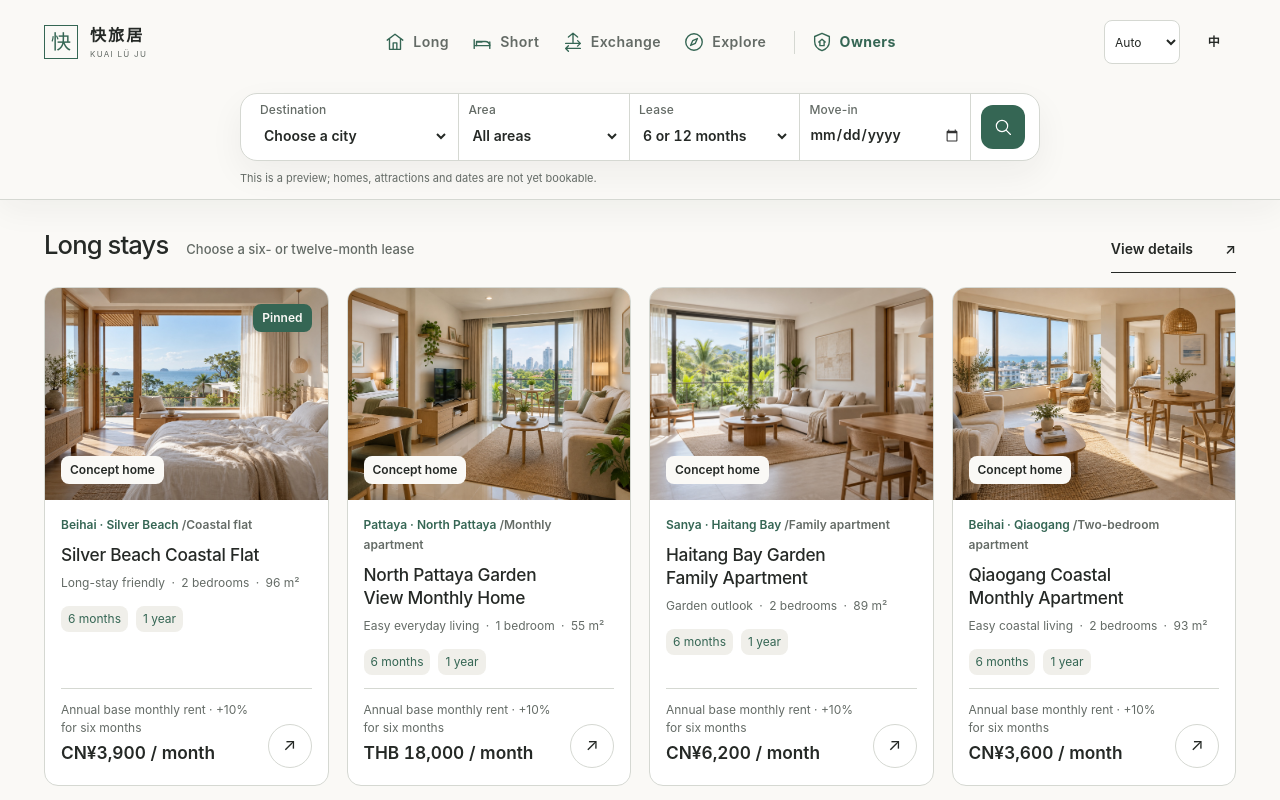
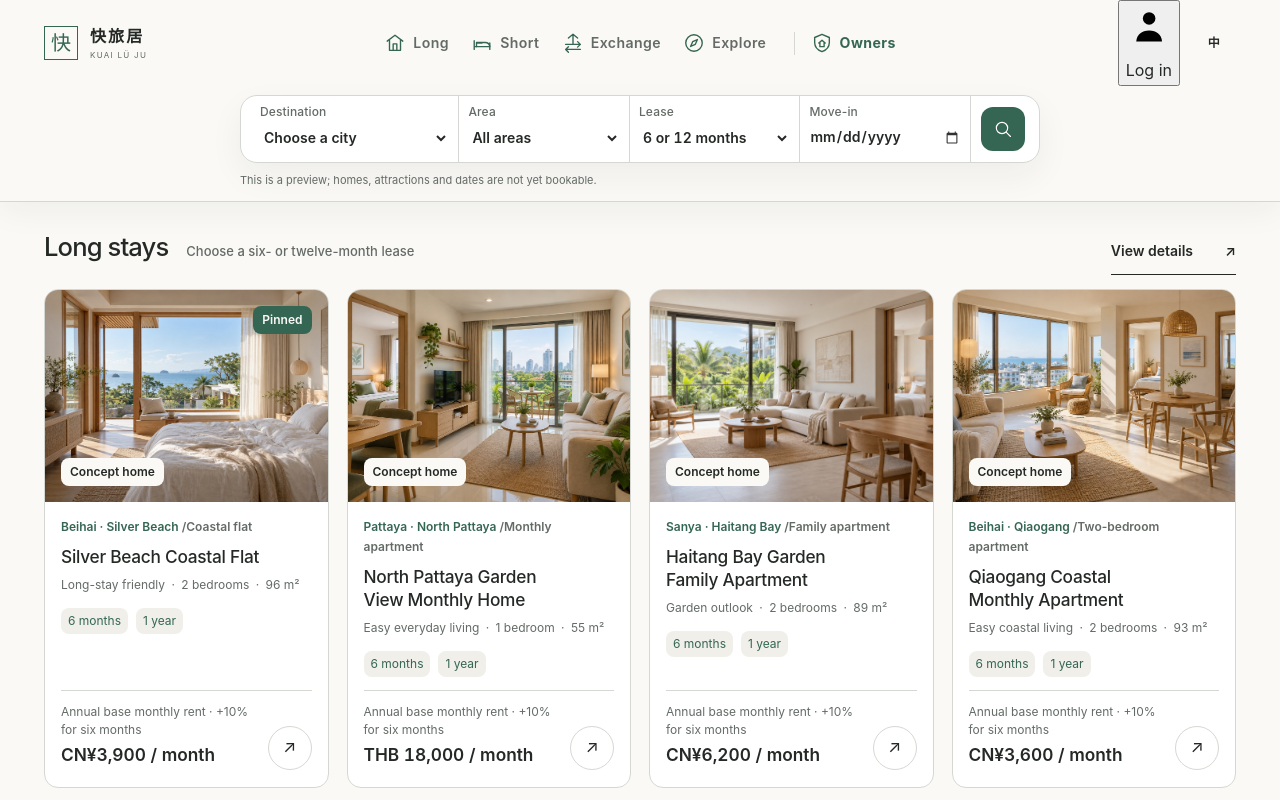
Before and after one commit to kaifa9527/kuailvju-site, a React (Vite) app: page / in a window 1280 px wide. Shown: the top 800 px of the page. Built offline with nearby package versions, Linux system fonts and the light colour scheme.

Commit message:
Integrate member entry and registration gate into existing app

```diff
--- a/src/App.tsx
+++ b/src/App.tsx
@@ -1,5 +1,5 @@
 import { useEffect, useMemo, useRef, useState } from 'react'
-import { ThemeSwitch } from './ThemeSwitch'
+import { AccountDialog } from './AccountDialog'
 import { HomeFinder } from './HomeFinder'
 import { previewListings } from './lib/homePresentation'
 import { findCategoryListings } from './lib/categoryDiscovery'
@@ -156,9 +156,9 @@ function parseRoute(): Route {
   }
 }
 
-function Header({ lang, setLang, route, mode, onSearch }: {
+function Header({ lang, setLang, route, mode, onSearch, onAccountClick, previewMember }: {
   lang: Language; setLang: (v: Language) => void; route: Route;
-  mode: HomeMode; onSearch: (mode: HomeMode, query: string) => void
+  mode: HomeMode; onSearch: (mode: HomeMode, query: string) => void; onAccountClick: () => void; previewMember: boolean
 }) {
   const t = words[lang]
   const isHome = route.page === 'home' || (['rentals', 'stays', 'exchange', 'roam'].includes(route.page) && !route.id)
@@ -249,7 +249,7 @@ function Header({ lang, setLang, route, mode, onSearch }: {
           <span className="compact-search-icon"><LineIcon name="search" size={18}/></span>
         </button>}
         <div className="header-actions clear-header-actions">
-          <ThemeSwitch lang={lang}/>
+          <button type="button" className="account-trigger" onClick={onAccountClick} aria-label={lang === 'zh' ? (previewMember ? '会员账户' : '登录或注册') : (previewMember ? 'Member account' : 'Log in or sign up')}><svg viewBox="0 0 24 24" aria-hidden="true"><circle cx="12" cy="8" r="3.25"/><path d="M5.3 20c.35-3.6 2.75-5.7 6.7-5.7s6.35 2.1 6.7 5.7"/></svg><span>{lang === 'zh' ? (previewMember ? '会员' : '登录/注册') : (previewMember ? 'Member' : 'Log in')}</span></button>
           <button className="language-switch" onClick={() => setLang(lang === 'zh' ? 'en' : 'zh')} aria-label={t.language + ': ' + (lang === 'zh' ? 'English' : '中文')}>{lang === 'zh' ? 'EN' : '中'}</button>
           <button className="menu-button" aria-expanded={open} aria-label={t.menu} onClick={() => { setOpen(value => !value); setSearchOpen(false) }}><span></span><span></span></button>
         </div>
@@ -413,16 +413,24 @@ function ListingPage({ lang, id, onAction, query = '' }: { lang: Language; id?:
   </div>
 }
 
+function AccountRequiredPage({ lang, onLogin }: { lang: Language; onLogin: () => void }) {
+  return <section className="account-required page-shell"><span className="account-eyebrow">KUAI LÜ JU / MEMBER ACCESS</span><h1>{lang === 'zh' ? '登录后继续委托房源' : 'Sign in to manage a property'}</h1><p>{lang === 'zh' ? '房源录入与委托管理仅对会员开放。请先登录或注册，再继续填写资料。' : 'Property submissions and management are available to members. Please sign in or register to continue.'}</p><button type="button" className="button button-dark" onClick={onLogin}>{lang === 'zh' ? '登录 / 注册' : 'Log in / Sign up'}</button><p className="account-preview-note">{lang === 'zh' ? '当前为静态演示站，尚未接入真实会员认证及安全数据存储。' : 'Static preview only; live authentication and secure data storage are not connected.'}</p></section>
+}
+
 export default function App() {
   const [route, setRoute] = useState<Route>(parseRoute)
   const [lang, setLangState] = useState<Language>(() => (localStorage.getItem('kuailvju-lang') as Language) || (navigator.language.toLowerCase().startsWith('zh') ? 'zh' : 'en'))
   const [message, setMessage] = useState<string | null>(null)
+  const [accountOpen, setAccountOpen] = useState(false)
+  const [previewMember, setPreviewMember] = useState(() => { try { return sessionStorage.getItem('kuailvju-preview-member') === '1' } catch { return false } })
   useEffect(() => {
     const update = () => { setRoute(parseRoute()); setMessage(null); window.scrollTo({ top: 0, behavior: 'instant' }) }
     window.addEventListener('hashchange', update)
     return () => window.removeEventListener('hashchange', update)
   }, [])
   useEffect(() => {
+    document.documentElement.dataset.theme = 'light'
+    document.documentElement.style.colorScheme = 'light'
     document.documentElement.lang = lang === 'zh' ? 'zh-CN' : 'en'
     document.title = lang === 'zh' ? '快旅居｜好房源，心服务' : 'Kuai Lü Ju | Good homes. Thoughtful service.'
     document.querySelector('meta[name="description"]')?.setAttribute('content', lang === 'zh'
@@ -430,6 +438,7 @@ export default function App() {
       : 'Kuai Lü Ju: homes, stay exchange and property care. Explore interactive browser-only workflows; live homes and transactions follow verification.')
   }, [lang])
   const setLang = (next: Language) => { setLangState(next); localStorage.setItem('kuailvju-lang', next) }
+  useEffect(() => { if (route.page === 'management' && !previewMember) setAccountOpen(true) }, [route.page, previewMember])
   const t = words[lang]
   const category = ['rentals', 'stays', 'exchange', 'roam'].includes(route.page) && !route.id
   const activeMode: HomeMode = category ? route.page as HomeMode : 'rentals'
@@ -452,9 +461,9 @@ export default function App() {
     if (route.page === 'request' && route.mode === 'exchange') return <ExchangeRequestPage lang={lang} listingId={route.id} query={route.query}/>
     if (route.page === 'test-inbox') return <TestInbox lang={lang}/>
     return <SiteOverview lang={lang}/>
-  }, [route, lang, category])
+  }, [route, lang, category, previewMember])
   return <>
-    <Header lang={lang} setLang={setLang} route={route} mode={activeMode} onSearch={onHomeSearch}/>
+    <Header lang={lang} setLang={setLang} route={route} mode={activeMode} onSearch={onHomeSearch} onAccountClick={() => setAccountOpen(true)} previewMember={previewMember}/>
     <main id="main-content">{content}</main>
     <footer className="site-footer"><div className="page-shell">
       <div className="footer-top"><a className="footer-brand" href="#/">快旅居 <span>KUAI LÜ JU</span></a>
@@ -463,7 +472,7 @@ export default function App() {
       </div>
       <div className="footer-bottom"><span>{t.footer}</span><p>{t.legal}</p><span>© {new Date().getFullYear()} KUAI LÜ JU</span></div>
     </div></footer>
-    {message && <div className="modal-backdrop" onClick={() => setMessage(null)}><div className="modal" role="dialog" aria-modal="true" aria-label={t.preview} onClick={e => e.stopPropagation()}>
+    {accountOpen && <AccountDialog lang={lang} onClose={() => setAccountOpen(false)} previewMember={previewMember} onPreviewEnter={() => { try { sessionStorage.setItem('kuailvju-preview-member', '1') } catch { /* session-only preview */ } setPreviewMember(true); setAccountOpen(false) }} onPreviewExit={() => { try { sessionStorage.removeItem('kuailvju-preview-member') } catch { /* session-only preview */ } setPreviewMember(false); setAccountOpen(false); if (route.page === 'management') window.location.hash = '#/' }}/>}\n    {message && <div className="modal-backdrop" onClick={() => setMessage(null)}><div className="modal" role="dialog" aria-modal="true" aria-label={t.preview} onClick={e => e.stopPropagation()}>
       <button className="modal-close" onClick={() => setMessage(null)} aria-label={t.close}>×</button><span className="eyebrow">PREVIEW NOTICE</span>
       <h2>{t.preview}</h2><p>{message}</p><button className="button button-dark" onClick={() => setMessage(null)}>{t.understood} ↗</button>
     </div></div>}
```
